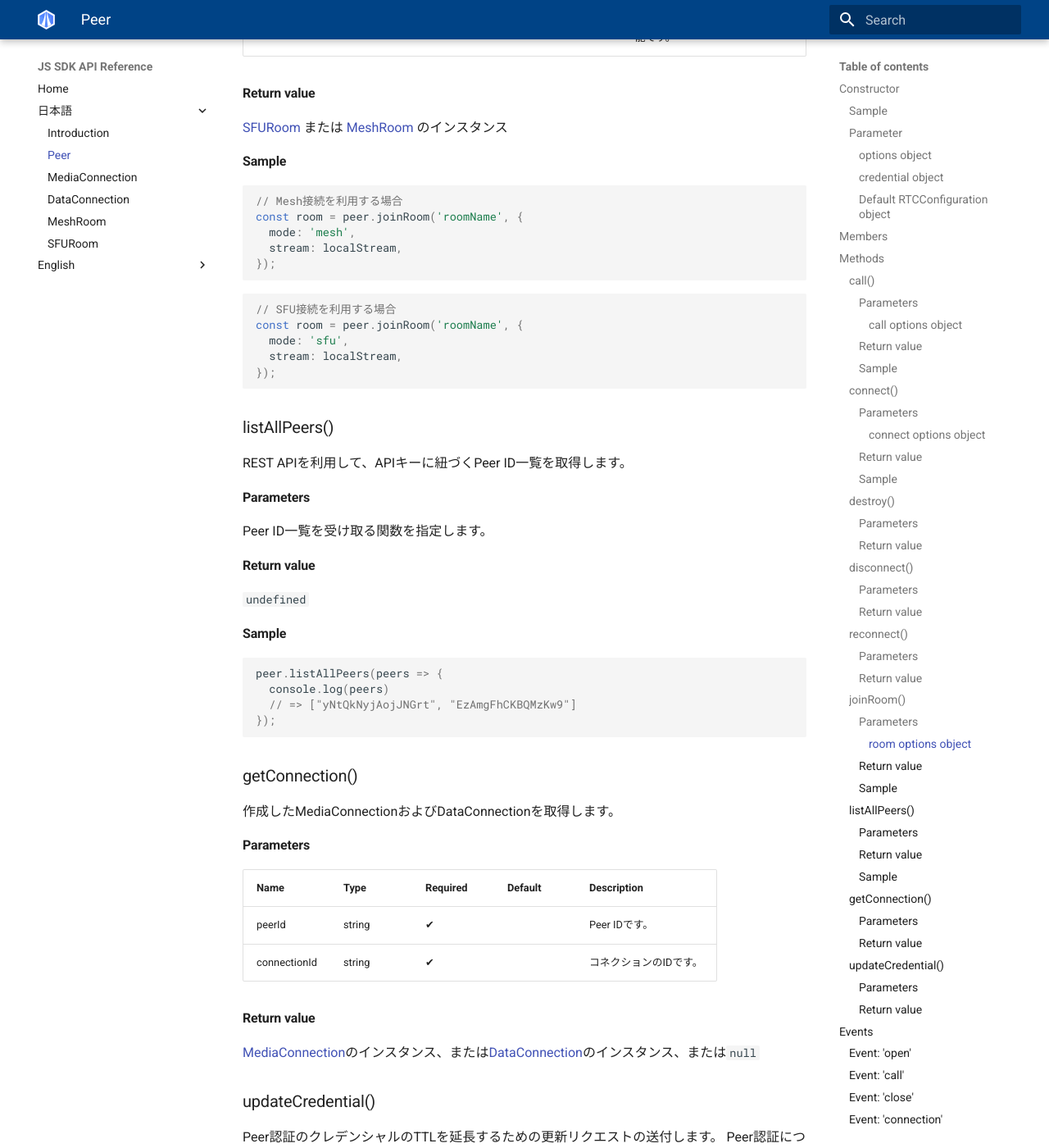
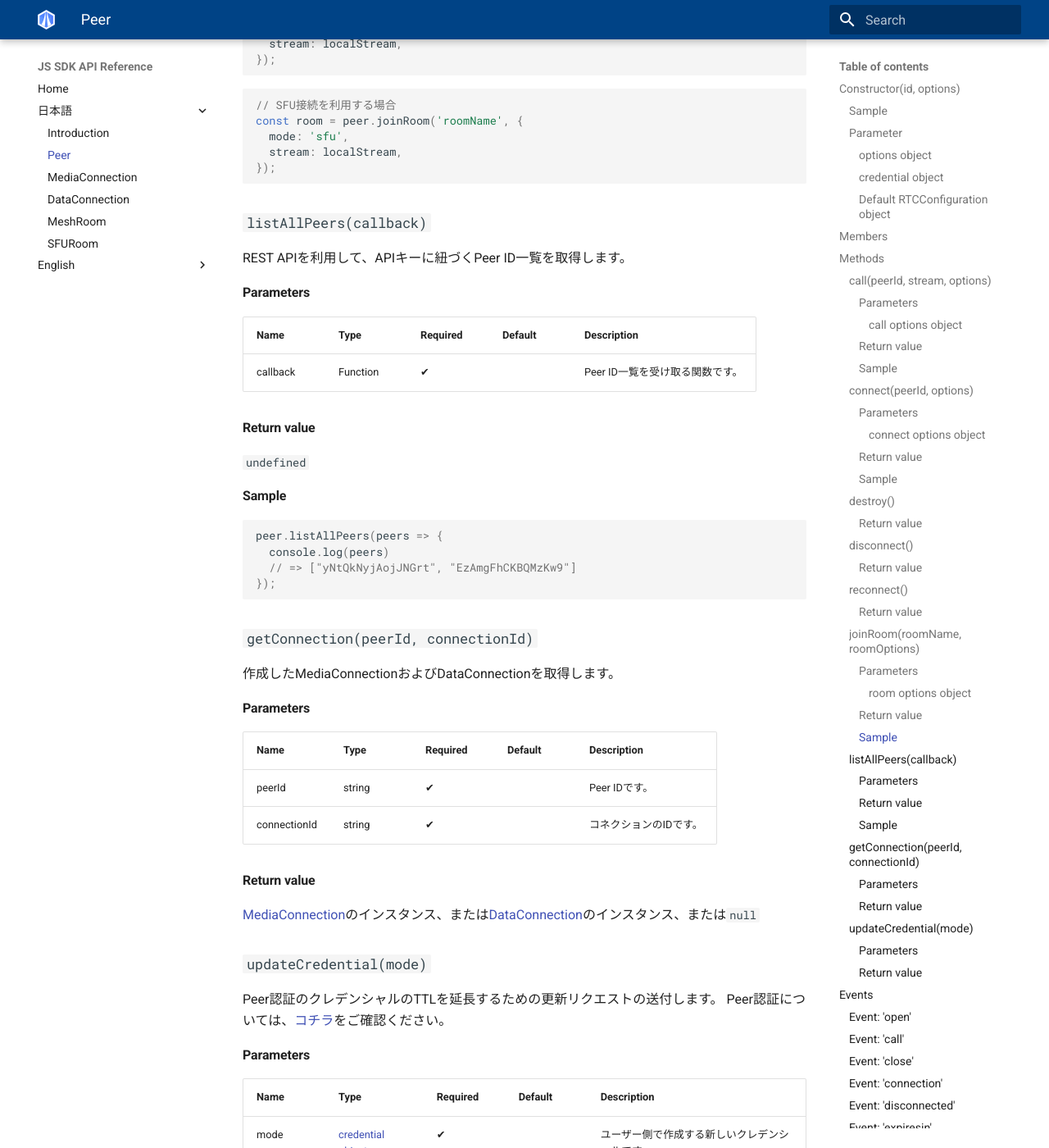
Before and after one commit to skyway/skyway-js-sdk-doc, an MkDocs documentation site: the page built from docs/ja/peer.md, in a window 1280 px wide and 1400 px high, scrolled down 7718 px. Shown: the whole window at 82% size. Built offline with MkDocs 1.6.1 and Material for MkDocs 9.7.7, drawn with Linux system fonts in a browser that asks for light colours; old or Windows-style settings are respelled for this version of MkDocs; some of the changed text lies outside the part shown.

Commit message:
add parameter on Table of Contents

````diff
--- a/docs/ja/peer.md
+++ b/docs/ja/peer.md
@@ -1,7 +1,7 @@
 P2P接続およびルーム接続機能を操作するためのクラスです。
 SkyWayを利用するために、最初にPeerインスタンス生成が必要です。
 
-## Constructor
+## `Constructor(id, options)`
 
 新規にPeerインスタンスを生成します。
 `new Peer()` により、SkyWayのシグナリングサーバと接続します。
@@ -82,7 +82,7 @@ const defaultConfig = {
 
 ## Methods
 
-### call()
+### `call(peerId, stream, options)`
 
 指定したPeerにメディアチャネル(音声・映像)で接続して、[MediaConnection](../mediaconnection)を作成します。 オプションを指定することで、帯域幅・コーデックなどを指定できます。
 
@@ -142,7 +142,7 @@ const call = peer.call('peerID', null, {
 });
 ```
 
-### connect()
+### `connect(peerId, options)`
 
 指定したPeerにデータチャネルで接続して、[DataConnection](../dataconnection)インスタンスを生成します。
 
@@ -193,43 +193,31 @@ peer.connect('peerId', {
 });
 ```
 
-### destroy()
+### `destroy()`
 
 全てのコネクションを閉じ、シグナリングサーバへの接続を切断します。
-
-#### Parameters
-
-None
 
 #### Return value
 
 `undefined`
 
-### disconnect()
+### `disconnect()`
 
 シグナリングサーバへの接続を閉じ、disconnectedイベントを送出します。
-
-#### Parameters
-
-None
 
 #### Return value
 
 `undefined`
 
-### reconnect()
+### `reconnect()`
 
 シグナリングサーバへ再接続をします。
-
-#### Parameters
-
-None
 
 #### Return value
 
 `undefined`
 
-### joinRoom()
+### `joinRoom(roomName, roomOptions)`
 
 メッシュ接続のルーム、またはSFU接続のルームに参加します。
 メッシュ接続およびSFU接続については[コチラ](https://webrtc.ecl.ntt.com/sfu.html)を確認ください。
@@ -276,13 +264,15 @@ const room = peer.joinRoom('roomName', {
 });
 ```
 
-### listAllPeers()
+### `listAllPeers(callback)`
 
 REST APIを利用して、APIキーに紐づくPeer ID一覧を取得します。
 
 #### Parameters
 
-Peer ID一覧を受け取る関数を指定します。
+| Name     | Type     | Required | Default | Description                     |
+| -------- | -------- | -------- | ------- | ------------------------------- |
+| callback | Function | ✔        |         | Peer ID一覧を受け取る関数です。 |
 
 #### Return value
 
@@ -297,7 +287,7 @@ peer.listAllPeers(peers => {
 });
 ```
 
-### getConnection()
+### `getConnection(peerId, connectionId)`
 
 作成したMediaConnectionおよびDataConnectionを取得します。
 
@@ -312,7 +302,7 @@ peer.listAllPeers(peers => {
 
 [MediaConnection](../mediaconnection)のインスタンス、または[DataConnection](../dataconnection)のインスタンス、または`null`
 
-### updateCredential()
+### `updateCredential(mode)`
 
 Peer認証のクレデンシャルのTTLを延長するための更新リクエストの送付します。
 Peer認証については、[コチラ](https://github.com/skyway/skyway-peer-authentication-samples)をご確認ください。
````
Also changed, not shown: docs/ja/dataconnection.md (+3 -7 lines), docs/ja/mediaconnection.md (+4 -8 lines), docs/ja/meshroom.md (+5 -13 lines), docs/ja/sfuroom.md (+5 -13 lines).
